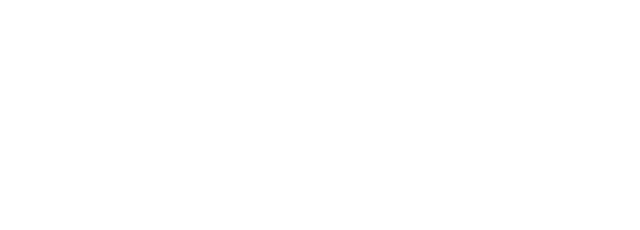
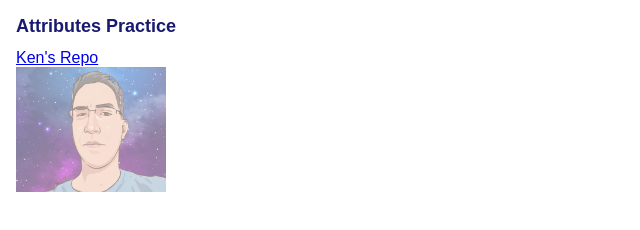
Before and after one commit to KenVermillionJr/demo-live-page, a plain HTML site: page index.html in a window 1280 px wide. Shown: the whole page, without its empty margins (0-640 px from the left). Drawn offline with Linux system fonts and the light colour scheme.

Commit message:
updated page and assets

```diff
--- /dev/null
+++ b/css/styles.css
@@ -0,0 +1,15 @@
+body {
+  font-family: Arial, Helvetica, sans-serif;
+  margin: 16px;
+}
+
+img {
+  opacity: 0.5
+}
+
+h1 {
+
+  font-size: 18px;
+  color: midnightblue
+
+}
--- a/index.html
+++ b/index.html
@@ -1,11 +1,14 @@
 <!DOCTYPE html>
 <html lang="en">
-<head>
-    <meta charset="UTF-8">
-    <meta name="viewport" content="width=device-width, initial-scale=1.0">
-    <title>Ken's live Demo</title>
-</head>
-<body>
-
-</body>
+  <head>
+    <meta charset="utf-8" />
+    <meta name="viewport" content="width=device-width, initial-scale=1" />
+    <title>Ken's Attributes Practice</title>
+    <link rel="stylesheet" href="./css/styles.css" />
+  </head>
+  <body>
+    <h1>Attributes Practice</h1>
+    <a href="https://github.com/KenVermillionJr/Full-Stack-Dev" rel=nopener">Ken's Repo</a> <br />
+    <a href="https://github.com/KenVermillionJr/Full-Stack-Dev" rel=nopener"><img src="./assets/images/kenv-gravitar-macOS.png" width="150"></a>
+  </body>
 </html>
```
Also changed, not shown: assets/images/kenv-gravitar-macOS.png (added), assets/images/profile.jpg (added).
